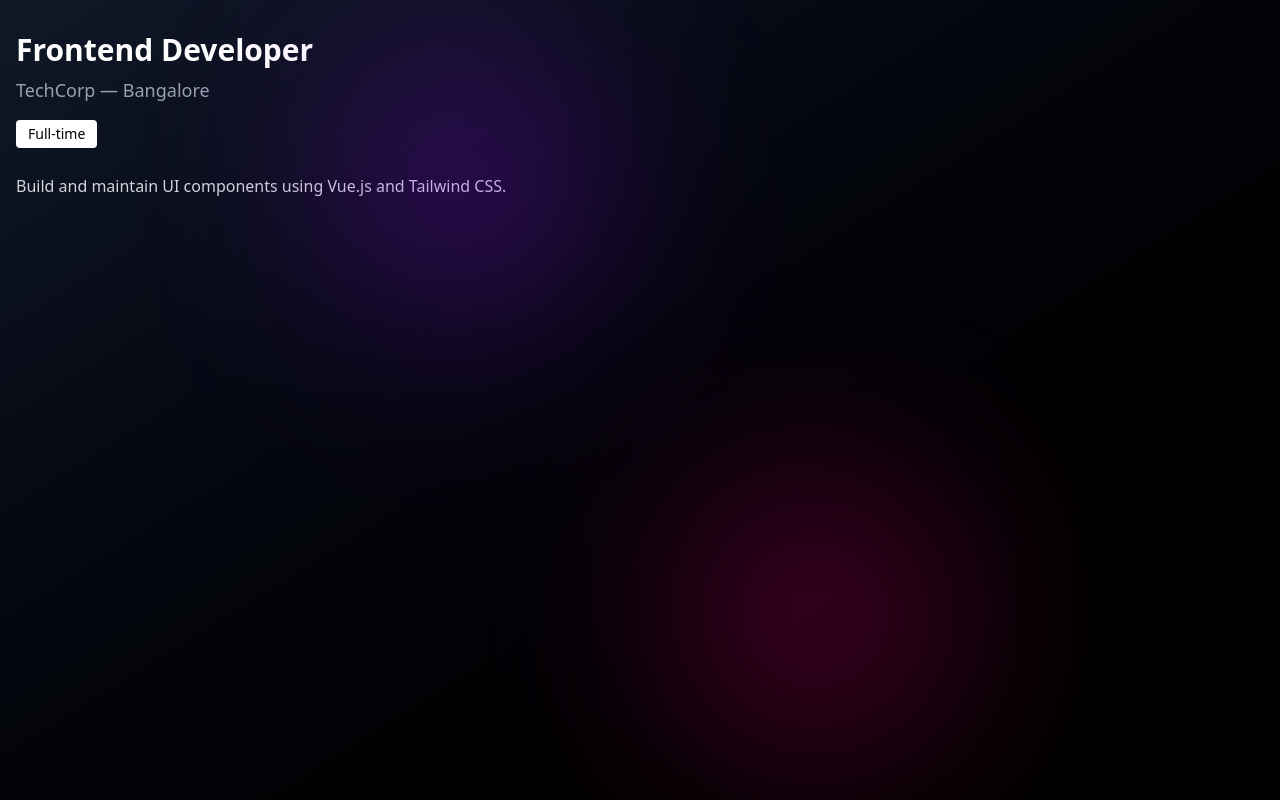
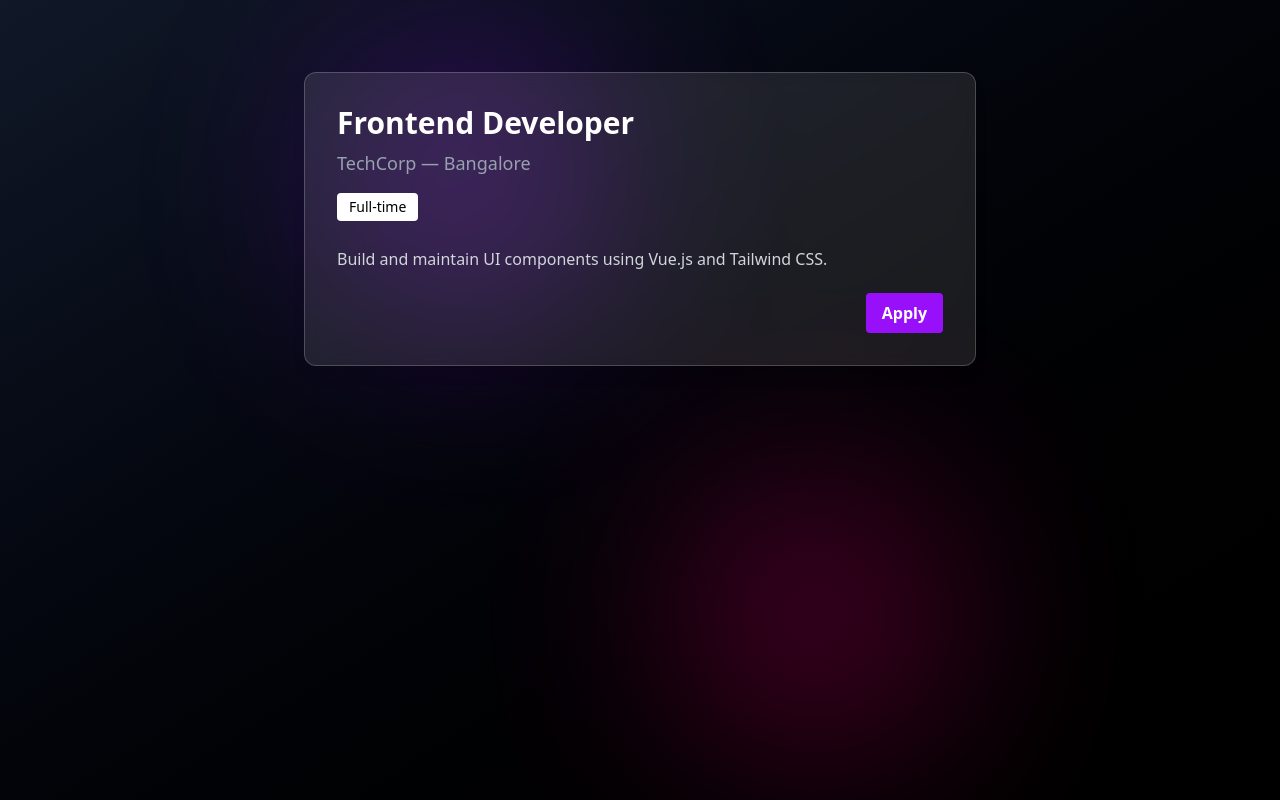
Before and after one commit to RIP-Skillan/Mini-Job-Board, a Nuxt app: page /jobs/job1 in a window 1280 px wide. Built offline with nearby package versions, Linux system fonts and the light colour scheme.

Commit message:
Final Updates and Bug Fixes

```diff
--- a/components/Custom-Select.vue
+++ b/components/Custom-Select.vue
@@ -2,7 +2,7 @@
   <Listbox v-model="selected">
     <div class="relative flex-1 z-10">
       <ListboxButton
-        class="w-full flex-1 py-2 px-4 text-left bg-white/10 text-white border border-white/20 rounded-md backdrop-blur-md focus:outline-none"
+        class="w-full flex-1 py-2 px-4 text-left cursor-pointer bg-white/10 text-white border border-white/20 rounded-md backdrop-blur-md focus:outline-none"
       >
         {{ selected }}
         <span class="absolute right-4 text-white">▼</span>
@@ -17,7 +17,7 @@
         leave-to="opacity-0 scale-95"
       >
         <ListboxOptions
-          class="absolute mt-2 w-full rounded-md bg-gradient-to-r from-[#2d2d44cc] to-[#1c1c2ccc] text-white shadow-lg backdrop-blur-md border border-white/20 z-50 overflow-hidden"
+          class="absolute mt-2 w-full rounded-md bg-gradient-to-r from-[#000000cc] to-[#41415fcc] text-white shadow-lg backdrop-blur-md border border-white/20 z-50 overflow-hidden"
         >
           <ListboxOption
             v-for="item in options"
--- a/components/JobCard.vue
+++ b/components/JobCard.vue
@@ -1,6 +1,6 @@
 <template>
   <div
-    class="p-4 w-full bg-white/5 backdrop-blur-md rounded-xl shadow-md ring-1 ring-white/10 opacity-0 animate-fade-in"
+    class="p-4 w-full bg-white/5 backdrop-blur-md rounded-xl shadow-md ring-1 ring-white/10 opacity-0 animate-fade-in hover:bg-white/10 border border-white/20"
   >
     <h2 class="text-xl font-semibold text-white">{{ title }}</h2>
     <p class="text-sm text-gray-300">{{ company }}</p>
--- a/pages/index.vue
+++ b/pages/index.vue
@@ -28,12 +28,12 @@
     </div>
 
 
-    <div class="flex justify-center mt-6 gap-2 cursor-pointer text-white">
+    <div class="flex justify-center fixed bottom-1/3 left-1/2 -translate-x-1/2 mt-6 gap-2 text-white">
       <button
         v-for="n in totalPages"
         :key="n"
         :class="[
-          'px-3 py-1 z-11 rounded-full border transition-colors duration-300 ',
+          'px-3 py-1 z-11 rounded-full border transition-colors duration-300 cursor-pointer',
           currentPage === n ? 'bg-white text-black' : 'bg-transparent border-white'
         ]"
         @click="goToPage(n)"
@@ -89,12 +89,6 @@
     goToPage
   } = usePagination(filteredJobs, 5)
 
-  watchEffect(() => {
-    console.log('Current page:', currentPage.value)
-    console.log('Showing jobs:', paginatedItems.value.map(j => j.title))
-  })
-
-
 </script>
 
 
--- a/pages/jobs/[id].vue
+++ b/pages/jobs/[id].vue
@@ -1,5 +1,6 @@
 <script setup lang="ts">
   import { useRoute, useFetch, useRouter } from '#imports'
+  import { ref } from 'vue'
 
   const route = useRoute()
   const router = useRouter()
@@ -22,10 +23,12 @@
   if (!job.value) {
     router.replace('/404')
   }
+  const showMessage = ref(false)
 </script>
 
 <template>
-  <div v-if="job">
+  <div v-if="job" class="flex justify-center mt-10">
+    <div class="backdrop-blur-sm bg-white/10 border border-white/20 shadow-lg rounded-xl p-8 max-w-2xl w-full text-white">
     <h1 class="text-3xl font-bold">{{ job.title }}</h1>
     <p class="text-lg text-gray-400 mt-2">{{ job.company }} — {{ job.location }}</p>
     <span class="inline-block bg-white text-black text-sm px-3 py-1 rounded mt-4">
@@ -34,5 +37,26 @@
     <p class="mt-6 leading-7 text-gray-300">
       {{ job.description }}
     </p>
+
+    <div v-if="!showMessage" class="flex justify-end">
+      <button
+        @click="showMessage = true"
+        class="bg-purple-600 mt-5 hover:bg-purple-700 transition px-4 py-2 rounded text-white font-semibold"
+      >
+        Apply
+      </button>
+    </div>
+
+    <div
+      v-if="showMessage"
+      class="mt-4 p-3 bg-green-600/80 text-white rounded shadow-md transition-opacity duration-300"
+    >
+      Thank you for applying!
+    </div>
+
+  </div>
   </div>
 </template>
+
+<script >
+</script>
```
Lines whose indentation alone changed are shown as unchanged.
